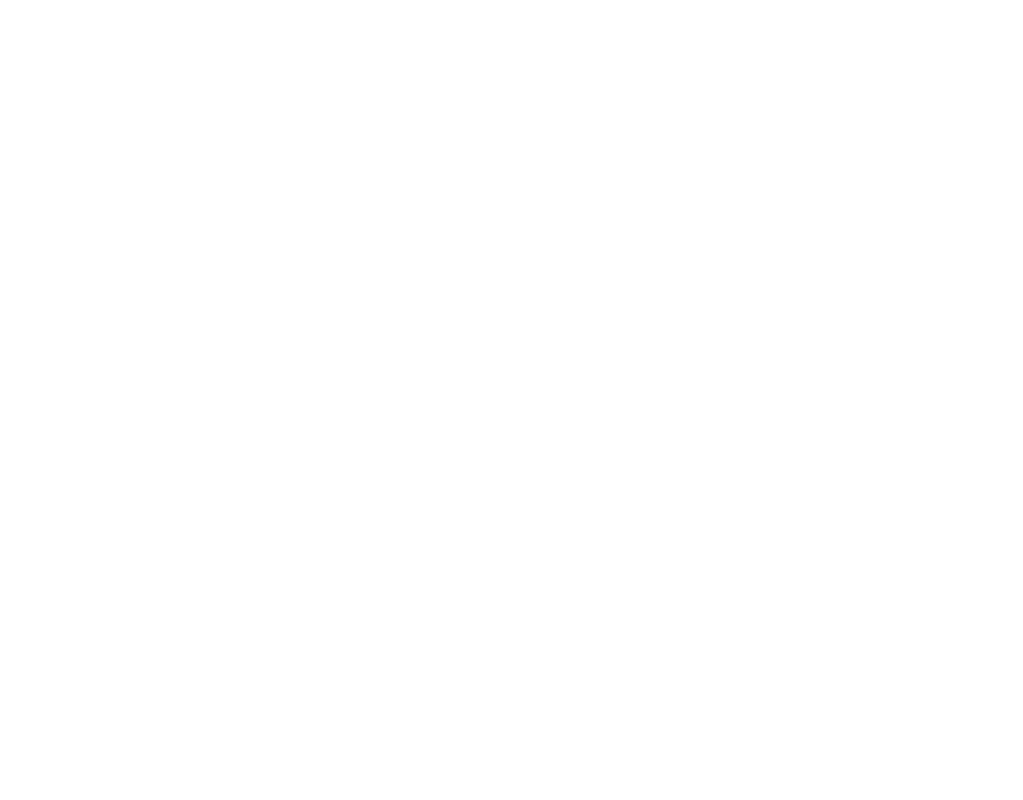
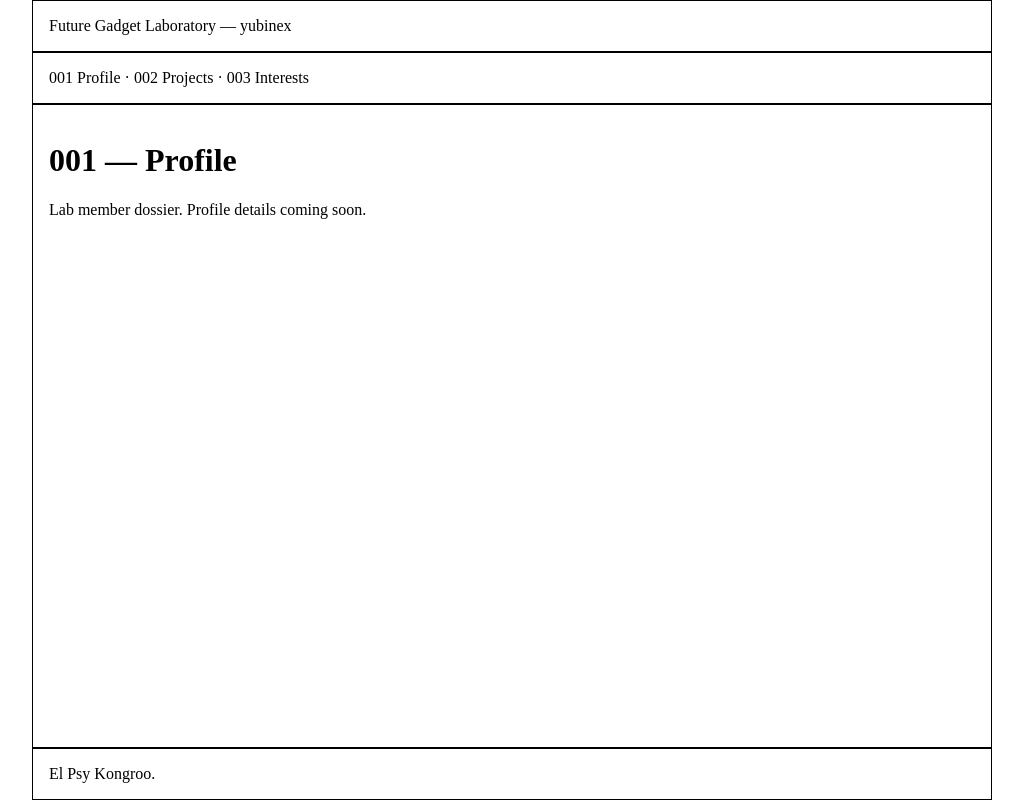
Before and after one commit to yubinex/yubinex-web, a React (Vite) app: page / in a window 1280 px wide. Shown: the whole page, without its empty margins (128-1151 px from the left). Built offline with nearby package versions, Linux system fonts and the light colour scheme.

Commit message:
feat: add shared lab layout

```diff
--- a/index.html
+++ b/index.html
@@ -3,7 +3,7 @@
     <head>
         <meta charset="UTF-8" />
         <meta name="viewport" content="width=device-width, initial-scale=1.0" />
-        <title>yubinex-web</title>
+        <title>yubinex — Lab Archive</title>
     </head>
     <body>
         <div id="root"></div>
--- a/src/App.jsx
+++ b/src/App.jsx
@@ -1,5 +1,12 @@
+import LabLayout from "./components/LabLayout";
+
 function App() {
-    return null;
+    return (
+        <LabLayout>
+            <h1>001 — Profile</h1>
+            <p>Lab member dossier. Profile details coming soon.</p>
+        </LabLayout>
+    );
 }
 
 export default App;
--- /dev/null
+++ b/src/components/LabLayout.jsx
@@ -0,0 +1,15 @@
+function LabLayout({ children }) {
+    return (
+        <div className="lab-layout">
+            <header>Future Gadget Laboratory — yubinex</header>
+
+            <nav>001 Profile · 002 Projects · 003 Interests</nav>
+
+            <main>{children}</main>
+
+            <footer>El Psy Kongroo.</footer>
+        </div>
+    );
+}
+
+export default LabLayout;
--- a/src/index.css
+++ b/src/index.css
@@ -5,3 +5,19 @@
 body {
     margin: 0;
 }
+
+header,
+nav,
+main,
+footer {
+    border: 1px solid;
+    padding: 16px;
+}
+
+.lab-layout {
+    min-height: 100svh;
+    max-width: 960px;
+    margin-inline: auto;
+    display: grid;
+    grid-template-rows: auto auto 1fr auto;
+}
```
